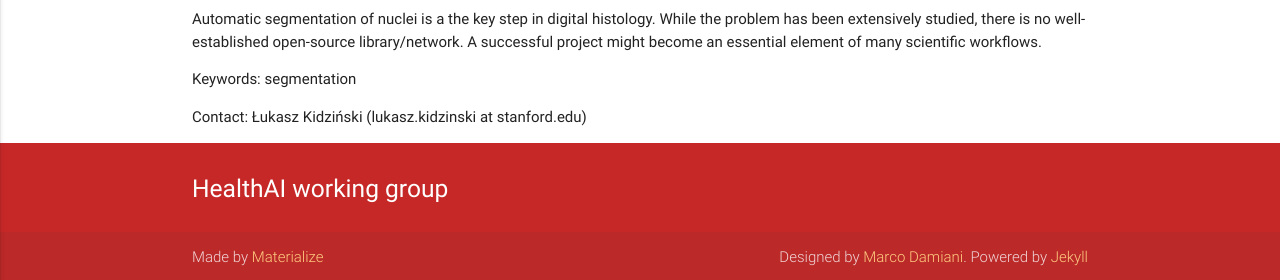
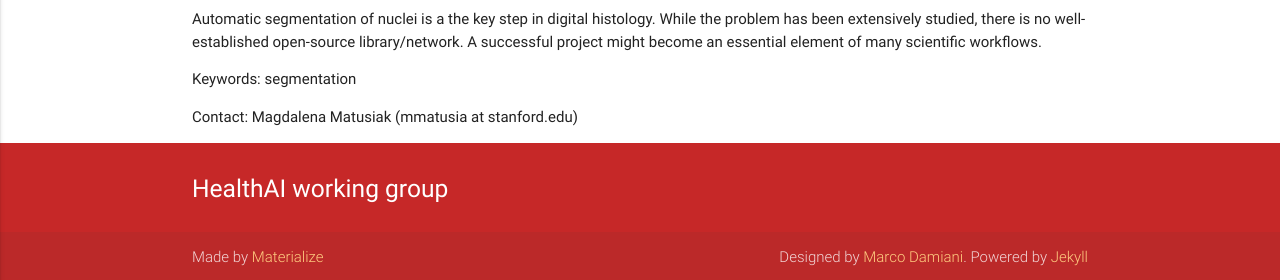
Before and after one commit to health-ai/health-ai.github.io, a Jekyll site: the page built from projects.md, in a window 1280 px wide. Shown: the part 327-607 px from the top of the page. Built offline with Jekyll 4.4.1, drawn with Linux system fonts in a browser that asks for light colours.

Commit message:
Update segmentation-of-nuclei.md

```diff
--- a/_projects/segmentation-of-nuclei.md
+++ b/_projects/segmentation-of-nuclei.md
@@ -1,8 +1,8 @@
 ---
 title: Segmentation of nuclei in histological sections
 contact:
-  name: Łukasz Kidziński
-  email: lukasz.kidzinski at stanford.edu
+  name: Magdalena Matusiak
+  email: mmatusia at stanford.edu
 keywords: segmentation
 ---
 Automatic segmentation of nuclei is a the key step in digital histology. While the problem has been extensively studied, there is no well-established open-source library/network. A successful project might become an essential element of many scientific workflows.
```
